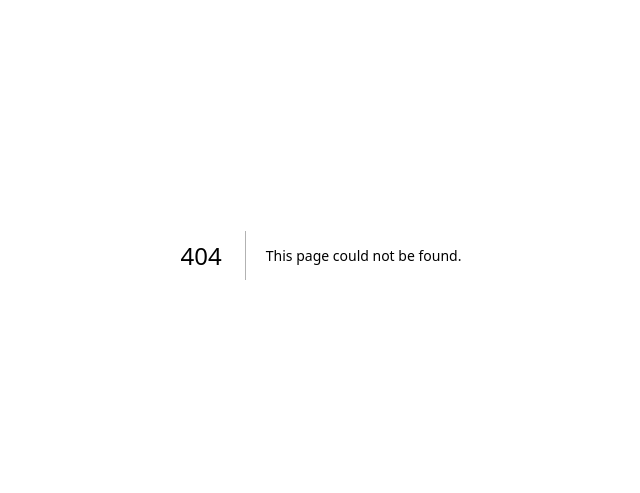
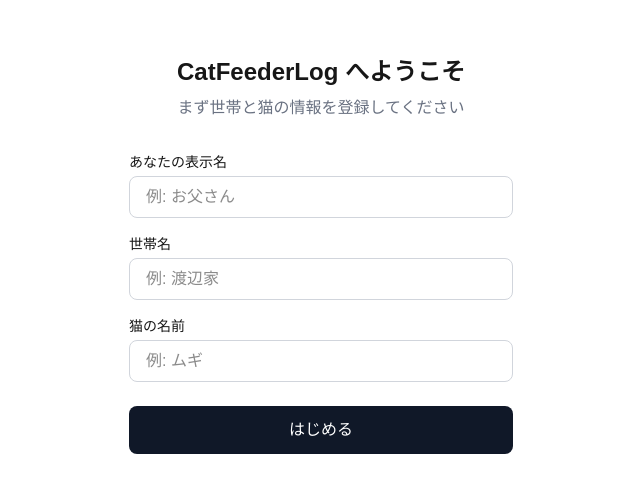
Before and after one commit to KotaWatanabe0909/CatFeederLog, a Next.js app: page /onboarding in a window 1280 px wide. Before the commit this address had no page. Shown: the part 145-638 px from the top of the page, without its empty margins (319-959 px from the left). Built offline with nearby package versions, Linux system fonts and the light colour scheme.

Commit message:
feat: add onboarding flow for household and cat registration

```diff
--- /dev/null
+++ b/src/app/onboarding/actions.ts
@@ -0,0 +1,36 @@
+"use server";
+
+import { createClient } from "@/lib/supabase/server";
+import { redirect } from "next/navigation";
+
+export async function createHousehold(formData: FormData) {
+  const supabase = await createClient();
+  const { data: { user } } = await supabase.auth.getUser();
+  if (!user) redirect("/login");
+
+  const householdName = formData.get("householdName") as string;
+  const catName = formData.get("catName") as string;
+  const displayName = formData.get("displayName") as string;
+
+  const { data: household, error: householdError } = await supabase
+    .from("households")
+    .insert({ name: householdName })
+    .select()
+    .single();
+
+  if (householdError || !household) throw new Error("世帯の作成に失敗しました");
+
+  const { error: memberError } = await supabase
+    .from("members")
+    .insert({ household_id: household.id, user_id: user.id, display_name: displayName, role: "owner" });
+
+  if (memberError) throw new Error("メンバーの作成に失敗しました");
+
+  const { error: catError } = await supabase
+    .from("cats")
+    .insert({ household_id: household.id, name: catName });
+
+  if (catError) throw new Error("猫の登録に失敗しました");
+
+  redirect("/");
+}
--- /dev/null
+++ b/src/app/onboarding/page.tsx
@@ -0,0 +1,46 @@
+import { createHousehold } from "./actions";
+
+export default function OnboardingPage() {
+  return (
+    <main className="flex min-h-screen flex-col items-center justify-center p-8">
+      <h1 className="mb-2 text-2xl font-bold">CatFeederLog へようこそ</h1>
+      <p className="mb-8 text-gray-500">まず世帯と猫の情報を登録してください</p>
+
+      <form action={createHousehold} className="flex w-full max-w-sm flex-col gap-4">
+        <div>
+          <label className="mb-1 block text-sm font-medium">あなたの表示名</label>
+          <input
+            name="displayName"
+            required
+            className="w-full rounded-lg border border-gray-300 px-4 py-2"
+            placeholder="例: お父さん"
+          />
+        </div>
+        <div>
+          <label className="mb-1 block text-sm font-medium">世帯名</label>
+          <input
+            name="householdName"
+            required
+            className="w-full rounded-lg border border-gray-300 px-4 py-2"
+            placeholder="例: 渡辺家"
+          />
+        </div>
+        <div>
+          <label className="mb-1 block text-sm font-medium">猫の名前</label>
+          <input
+            name="catName"
+            required
+            className="w-full rounded-lg border border-gray-300 px-4 py-2"
+            placeholder="例: ムギ"
+          />
+        </div>
+        <button
+          type="submit"
+          className="mt-2 rounded-lg bg-gray-900 px-6 py-3 text-white hover:bg-gray-700"
+        >
+          はじめる
+        </button>
+      </form>
+    </main>
+  );
+}
--- a/src/middleware.ts
+++ b/src/middleware.ts
@@ -26,11 +26,28 @@ export async function middleware(request: NextRequest) {
   );
 
   const { data: { user } } = await supabase.auth.getUser();
+  const pathname = request.nextUrl.pathname;
 
-  if (!user && !request.nextUrl.pathname.startsWith("/login")) {
+  // 未ログイン → /login へ
+  if (!user && !pathname.startsWith("/login") && !pathname.startsWith("/auth")) {
     const url = request.nextUrl.clone();
     url.pathname = "/login";
     return NextResponse.redirect(url);
+  }
+
+  // ログイン済みで世帯未所属 → /onboarding へ
+  if (user && !pathname.startsWith("/onboarding") && !pathname.startsWith("/auth")) {
+    const { data: member } = await supabase
+      .from("members")
+      .select("id")
+      .eq("user_id", user.id)
+      .single();
+
+    if (!member) {
+      const url = request.nextUrl.clone();
+      url.pathname = "/onboarding";
+      return NextResponse.redirect(url);
+    }
   }
 
   return supabaseResponse;
```
